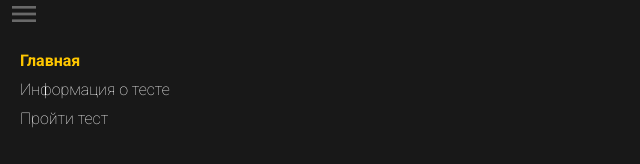
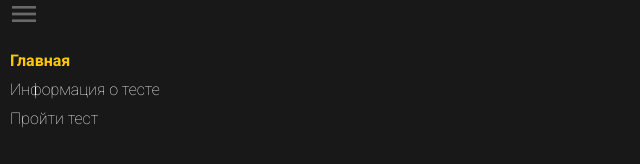
Before and after one commit to Rdb03/ABC-Mobile-SPA, a plain HTML site: page index.html in a window 1280 px wide. Both pictures are taken after a click on the button 24 px from the left and 14 px from the top of the page. Shown: the full height of the page, 0-640 px from the left. Drawn offline with Linux system fonts and the light colour scheme.

```diff
--- a/index.css
+++ b/index.css
@@ -25,11 +25,20 @@
 	width: 28px;
 	height: 28px;
 	cursor: pointer;
+	position: relative;
+	z-index: 10;
 }
 
 .nav-list {
+	position: absolute;
+	top: 100%;
+	left: 0;
+	width: 100%;
+	background-color: #181818;
+	transition: height 0.3s ease-in-out;
+	height: 0;
 	overflow: hidden;
-	transition: height 0.3s ease-in-out;
+	z-index: 9;
 }
 
 .nav-list ul {
@@ -54,6 +63,10 @@
 .nav-list ul li a.active {
 	color: #FFC700;
 	font-weight: bold;
+}
+
+.nav-visible {
+	height: auto;
 }
 
 .nav-hidden {
--- a/indexMedia.css
+++ b/indexMedia.css
@@ -58,4 +58,5 @@
 	.zipper-text-block p {
 		width: 85%;
 	}
+
 }
--- a/nav.js
+++ b/nav.js
@@ -1,56 +1,42 @@
 function navToggle() {
-
 	const navBtn = document.getElementById('navBtn');
 	const mainNav = document.getElementById('mainNav');
 	const point = 980;
 
 	navBtn.onclick = function () {
-
-		let heightNav = mainNav.firstElementChild.offsetHeight;
+		let heightNav = mainNav.scrollHeight;
 
 		if (mainNav.classList.contains('nav-hidden')) {
-
 			mainNav.classList.remove('nav-hidden');
-
 			mainNav.style.height = heightNav + 'px';
-
+			setTimeout(() => {
+				mainNav.style.height = 'auto';
+				mainNav.classList.add('nav-visible');
+			}, 300); // Время совпадает с transition
 		} else {
-
-			mainNav.classList.add('nav-hidden');
-
-			mainNav.style.height = 0;
-
+			mainNav.classList.remove('nav-visible');
+			mainNav.style.height = heightNav + 'px'; // Устанавливаем высоту для начала перехода
+			setTimeout(() => {
+				mainNav.style.height = '0';
+				mainNav.classList.add('nav-hidden');
+			}, 10); // Небольшая задержка для начала перехода
 		}
-
 	}
-
 
 	window.addEventListener("resize", resizeHandler, false);
 
 	function resizeHandler() {
-
-		let heightNav = mainNav.firstElementChild.offsetHeight;
-
 		if (window.innerWidth >= point) {
-
 			mainNav.style.height = 'auto';
-
 		} else {
-
 			if (mainNav.classList.contains('nav-hidden')) {
-
 				mainNav.style.height = 0;
-
 			} else {
-
+				let heightNav = mainNav.scrollHeight;
 				mainNav.style.height = heightNav + 'px';
-
 			}
-
 		}
-
 	}
-
 }
 
-navToggle();
+document.addEventListener('DOMContentLoaded', navToggle);
```
Also changed, not shown: index.html (+0 -1 lines).
